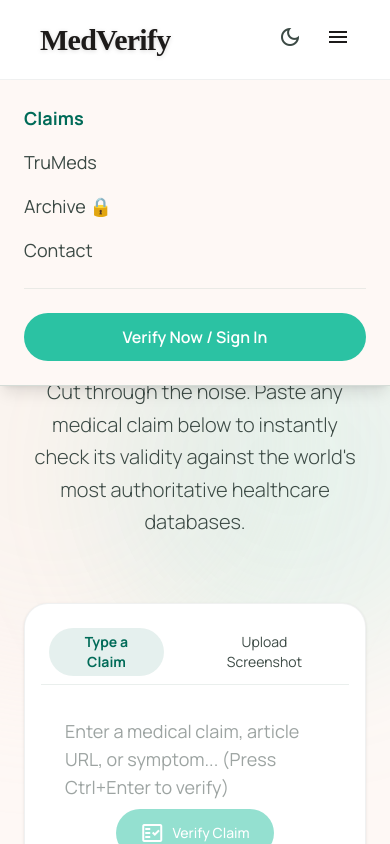
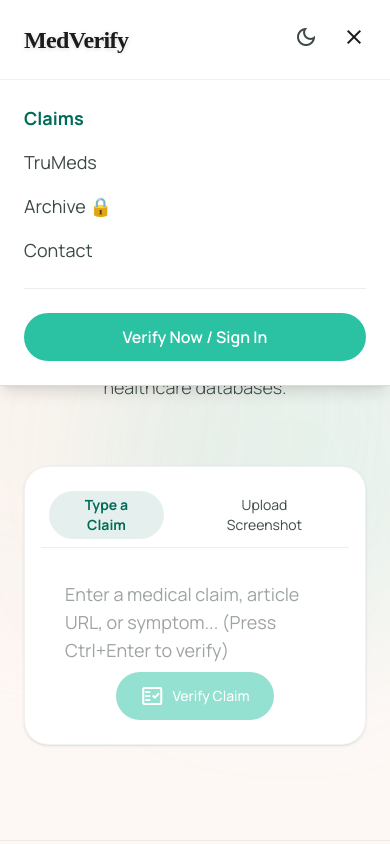
Before and after one commit to Aditya-0x/MedTech, a React (Vite) app in the folder client/: page / in a window 390 px wide. Both pictures are taken after a click on the button "menu". Shown: the top 844 px of the page. Built offline with nearby package versions, Linux system fonts and the light colour scheme; a web font is replaced by a local one.

Commit message:
Refactor: enhance UI visual smoothness, dark mode transitions, and mobile responsiveness

```diff
--- a/client/src/App.jsx
+++ b/client/src/App.jsx
@@ -278,11 +278,11 @@
                   </div>
 
                   <div className="relative z-10 max-w-4xl mx-auto text-center animate-fade-in-up">
-                    <h1 className="font-headline text-6xl md:text-8xl font-normal leading-[1.1] tracking-tight mb-6 drop-shadow-sm animate-fade-in-up text-on-surface text-center">
+                    <h1 className="font-headline text-4xl sm:text-6xl md:text-8xl font-normal leading-[1.1] tracking-tight mb-6 drop-shadow-sm animate-fade-in-up text-on-surface text-center">
                         <span className="text-gradient-primary inline-block" style={{ backgroundSize: '200% auto', animation: 'shimmer 4s linear infinite' }}>Truth in Medicine,</span><br />
                         <span className="italic text-primary inline-block mt-2" style={{ textShadow: '0 0 20px rgba(194,101,42,0.4)' }}>Beautifully Verified.</span>
                     </h1>
-                    <p className="font-body text-xl md:text-2xl text-on-surface-variant mb-16 max-w-2xl mx-auto font-light leading-relaxed">
+                    <p className="font-body text-lg md:text-2xl text-on-surface-variant mb-16 max-w-2xl mx-auto font-light leading-relaxed">
                         Cut through the noise. Paste any medical claim below to instantly check its validity against the world's most authoritative healthcare databases.
                     </p>
 
--- a/client/src/components/About.jsx
+++ b/client/src/components/About.jsx
@@ -18,7 +18,7 @@
           ℹ️ ABOUT MED-VERIFY PRO
         </div>
 
-        <h1 className="font-headline text-5xl md:text-7xl text-on-surface mb-8 leading-tight relative z-10">
+        <h1 className="font-headline text-4xl sm:text-5xl md:text-7xl text-on-surface mb-8 leading-tight relative z-10">
           Smarter Clinical <br className="hidden md:block" />
           <span className="text-primary italic">Veracity Pipelines</span>
         </h1>
--- a/client/src/components/ClaimInput.jsx
+++ b/client/src/components/ClaimInput.jsx
@@ -16,7 +16,7 @@
   };
 
   return (
-    <div className="flex flex-col sm:flex-row w-full h-full relative">
+    <div className="flex flex-col sm:flex-row w-full h-full relative animate-fade-in-up" style={{ animationDuration: '0.3s' }}>
       <textarea
         id="claim-input"
         className="w-full bg-transparent border-none focus:ring-0 resize-none py-4 px-6 text-lg font-body placeholder-on-surface-variant/50 text-on-surface min-h-[100px]"
--- a/client/src/components/Contact.jsx
+++ b/client/src/components/Contact.jsx
@@ -51,7 +51,7 @@
             ✉️ SECURE CHANNELS
           </div>
 
-          <h1 className="font-headline text-5xl md:text-6xl text-on-surface mb-6 leading-tight">
+          <h1 className="font-headline text-4xl sm:text-5xl md:text-6xl text-on-surface mb-6 leading-tight">
             Get In Touch With <br />
             <span className="text-primary italic">Aditya Verma</span>
           </h1>
--- a/client/src/components/Footer.jsx
+++ b/client/src/components/Footer.jsx
@@ -1,4 +1,5 @@
 import React, { useState } from 'react';
+import { Link } from 'react-router-dom';
 import LegalModal from './LegalModal';
 
 export default function Footer() {
@@ -18,7 +19,7 @@
           <nav className="flex flex-wrap justify-center md:justify-end gap-x-8 gap-y-4">
               <a className="font-body text-sm text-on-surface hover:text-primary hover:underline transition-all cursor-pointer font-medium" onClick={() => setLegalDoc('privacy')}>Privacy Policy</a>
               <a className="font-body text-sm text-on-surface hover:text-primary hover:underline transition-all cursor-pointer font-medium" onClick={() => setLegalDoc('terms')}>Terms of Service</a>
-              <a className="font-body text-sm text-on-surface hover:text-primary hover:underline transition-all cursor-pointer font-medium" href="/contact">Contact Support</a>
+              <Link className="font-body text-sm text-on-surface hover:text-primary hover:underline transition-all cursor-pointer font-medium" to="/contact">Contact Support</Link>
           </nav>
         </div>
       </footer>
--- a/client/src/components/GenericFinder.jsx
+++ b/client/src/components/GenericFinder.jsx
@@ -148,7 +148,7 @@
         <div className="inline-block bg-secondary-container/40 text-on-secondary-container px-4 py-1.5 rounded-full font-body text-sm font-bold tracking-wider uppercase mb-6 border border-secondary/20">
           💊 TruMeds Generic Finder
         </div>
-        <h1 className="font-headline text-5xl md:text-6xl text-on-surface mb-6 leading-tight">Prescription Analyzer & Shop Locator</h1>
+        <h1 className="font-headline text-3xl sm:text-5xl md:text-6xl text-on-surface mb-6 leading-tight">Prescription Analyzer & Shop Locator</h1>
         <p className="font-body text-xl text-on-surface-variant max-w-3xl mx-auto">
           Upload doctor prescriptions or medicine strips to find generic chemical formulations
           and locate local Indian pharmacies or Jan Aushadhi Kendras sorted by real-time distance.
--- a/client/src/components/Header.jsx
+++ b/client/src/components/Header.jsx
@@ -21,11 +21,11 @@
   };
 
   return (
-    <header className="fixed top-0 w-full z-50 flex justify-between items-center px-10 h-20 bg-surface-container-lowest border-b border-outline/10 transition-all duration-300 ease-in-out">
+    <header className="fixed top-0 w-full z-50 flex justify-between items-center px-6 md:px-10 h-20 bg-surface-container-lowest border-b border-outline/10 transition-all duration-300 ease-in-out">
       <div className="flex items-center gap-16">
           <Link
             to="/"
-            className="font-headline text-3xl font-bold text-gradient-primary drop-shadow-sm tracking-tight cursor-pointer mr-4 hover:scale-105 transition-transform duration-300"
+            className="font-headline text-2xl sm:text-3xl font-bold text-gradient-primary drop-shadow-sm tracking-tight cursor-pointer mr-4 hover:scale-105 transition-transform duration-300"
             onClick={handleNavClick}
           >
           MedVerify
@@ -117,23 +117,22 @@
           className="md:hidden text-on-surface"
           onClick={() => setIsMenuOpen(!isMenuOpen)}
         >
-          <span className="material-symbols-outlined text-3xl" style={{ fontVariationSettings: "'FILL' 0" }}>menu</span>
+          <span className="material-symbols-outlined text-3xl transition-transform duration-200" style={{ fontVariationSettings: "'FILL' 0" }}>{isMenuOpen ? 'close' : 'menu'}</span>
         </button>
       </div>
 
       {/* Mobile Menu */}
-      {isMenuOpen && (
-        <div className="absolute top-20 left-0 w-full bg-background border-b border-outline-variant/60 shadow-lg p-6 flex flex-col gap-4 md:hidden z-40">
+      <div className={`absolute top-20 left-0 w-full bg-surface-container-lowest border-b border-outline-variant/60 shadow-lg p-6 flex flex-col gap-4 md:hidden z-40 transition-all duration-300 ease-in-out origin-top ${isMenuOpen ? 'opacity-100 scale-y-100' : 'opacity-0 scale-y-0 pointer-events-none'}`}>
          <Link
           to="/"
-            className={`text-left font-body text-lg ${path === '/' ? 'text-primary font-bold' : 'text-on-surface-variant'}`}
+          className={`text-left font-body text-lg ${path === '/' ? 'text-primary font-bold' : 'text-on-surface-variant hover:text-primary transition-colors'}`}
           onClick={handleNavClick}
         >
           Claims
         </Link>
         <Link
           to="/trumeds"
-            className={`text-left font-body text-lg ${path === '/trumeds' ? 'text-primary font-bold' : 'text-on-surface-variant'}`}
+          className={`text-left font-body text-lg ${path === '/trumeds' ? 'text-primary font-bold' : 'text-on-surface-variant hover:text-primary transition-colors'}`}
           onClick={handleNavClick}
         >
           TruMeds
@@ -141,14 +140,14 @@
         {user ? (
           <Link
             to="/history"
-              className={`text-left font-body text-lg ${path === '/history' ? 'text-primary font-bold' : 'text-on-surface-variant'}`}
+            className={`text-left font-body text-lg ${path === '/history' ? 'text-primary font-bold' : 'text-on-surface-variant hover:text-primary transition-colors'}`}
             onClick={handleNavClick}
           >
             Archive
           </Link>
         ) : (
           <button
-              className={`text-left font-body text-lg ${path === '/history' ? 'text-primary font-bold' : 'text-on-surface-variant'}`}
+            className={`text-left font-body text-lg ${path === '/history' ? 'text-primary font-bold' : 'text-on-surface-variant hover:text-primary transition-colors'}`}
             onClick={onSignInClick}
           >
             Archive 🔒
@@ -156,7 +155,7 @@
         )}
         <Link
           to="/contact"
-            className={`text-left font-body text-lg ${path === '/contact' ? 'text-primary font-bold' : 'text-on-surface-variant hover:text-primary'}`}
+          className={`text-left font-body text-lg ${path === '/contact' ? 'text-primary font-bold' : 'text-on-surface-variant hover:text-primary transition-colors'}`}
           onClick={handleNavClick}
         >
           Contact
@@ -168,18 +167,17 @@
                <img src={user.picture} alt={user.name} className="w-10 h-10 rounded-full" />
                <span className="font-body font-medium text-on-surface">{user.name}</span>
             </div>
-              <button onClick={handleLogoutClick} className="text-error">Logout</button>
+            <button onClick={handleLogoutClick} className="text-error font-medium hover:underline transition-all">Logout</button>
           </div>
         ) : (
           <button
-              className="w-full bg-primary-container text-white py-3 rounded-full font-body font-semibold"
+            className="w-full bg-primary-container text-white py-3 rounded-full font-body font-semibold hover:bg-primary-container/90 transition-colors duration-300"
             onClick={handleSignIn}
           >
             Verify Now / Sign In
           </button>
         )}
       </div>
-      )}
     </header>
   );
 }
--- a/client/src/components/ImageUpload.jsx
+++ b/client/src/components/ImageUpload.jsx
@@ -67,7 +67,7 @@
   };
 
   return (
-    <div className="w-full h-full flex flex-col p-4" onPaste={handlePaste}>
+    <div className="w-full h-full flex flex-col p-4 animate-fade-in-up" style={{ animationDuration: '0.3s' }} onPaste={handlePaste}>
       {!preview ? (
         <>
           <div
--- a/client/src/components/LoginModal.jsx
+++ b/client/src/components/LoginModal.jsx
@@ -76,7 +76,7 @@
             {
               theme: theme === 'dark' ? 'dark' : 'filled_blue',
               size: 'large',
-              width: 320,
+              width: Math.min(320, window.innerWidth - 64),
               text: 'signin_with',
               shape: 'pill'
             }
--- a/client/src/index.css
+++ b/client/src/index.css
@@ -67,12 +67,27 @@
 
   --shadow-soft: 0 4px 20px rgba(58, 48, 42, 0.05);
 
-  --animate-fade-in-up: fadeInUp 0.8s ease-out forwards;
+  --animate-fade-in-up: fadeInUp 0.4s cubic-bezier(0.16, 1, 0.3, 1) forwards;
 }
 
 @keyframes fadeInUp {
-  from { opacity: 0; transform: translateY(20px); }
+  from { opacity: 0; transform: translateY(16px); }
   to { opacity: 1; transform: translateY(0); }
+}
+
+/* Smooth transitions for theme toggle on structural elements */
+body, header, footer, main, .bg-surface, .bg-surface-container, .bg-surface-container-lowest, .bg-surface-container-low, .bg-surface-container-high, .bg-surface-container-highest, .border, .text-on-surface, .text-on-surface-variant {
+  transition: background-color 0.3s cubic-bezier(0.4, 0, 0.2, 1), border-color 0.3s cubic-bezier(0.4, 0, 0.2, 1), color 0.3s cubic-bezier(0.4, 0, 0.2, 1), box-shadow 0.3s cubic-bezier(0.4, 0, 0.2, 1);
+}
+
+/* Hide cursor follower magnifying glass on touch devices */
+@media (hover: none) {
+  #mag-glass-follower {
+    display: none !important;
+  }
+  .cursor-crosshair {
+    cursor: default !important;
+  }
 }
 
 .dark {
```
Lines whose indentation alone changed are shown as unchanged.
